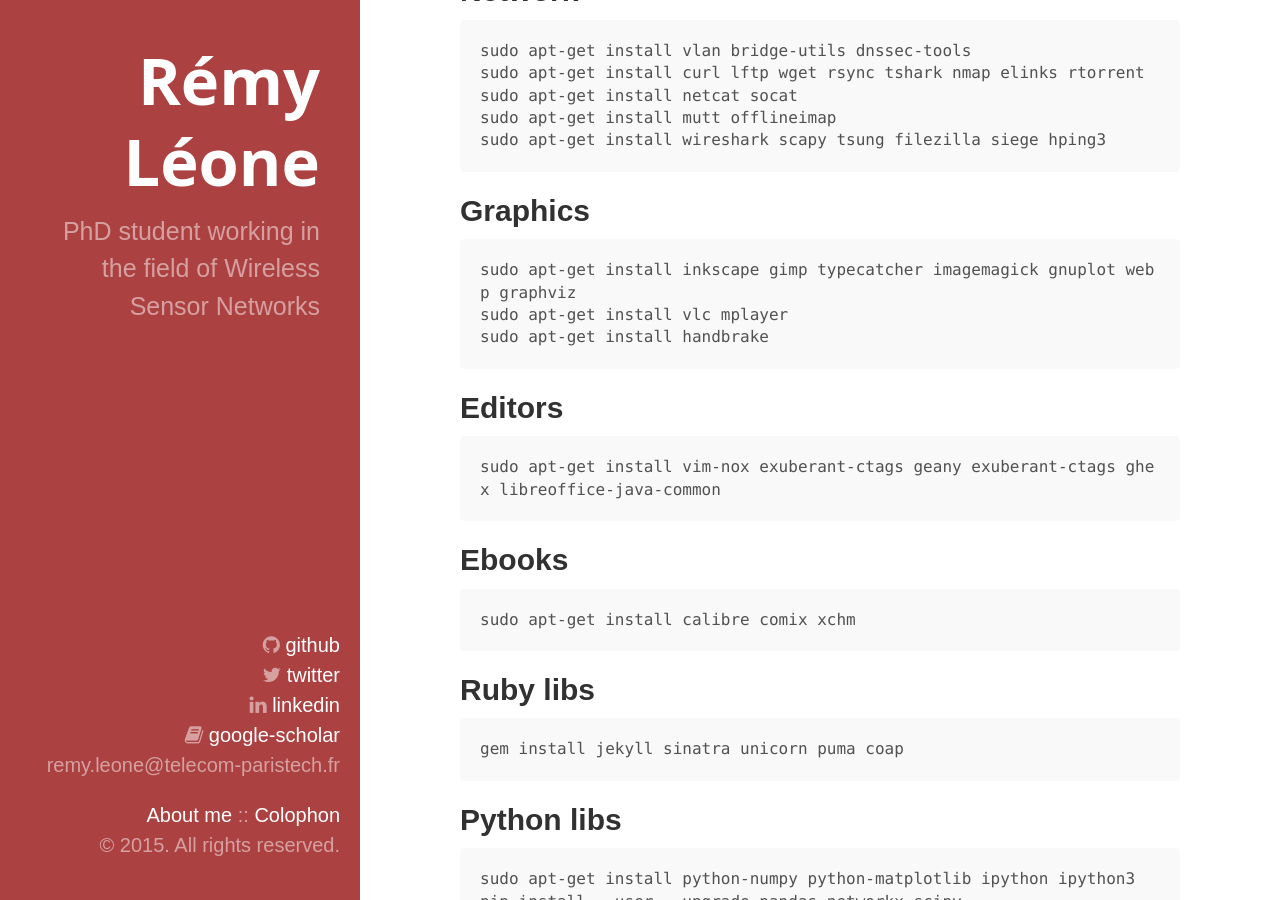
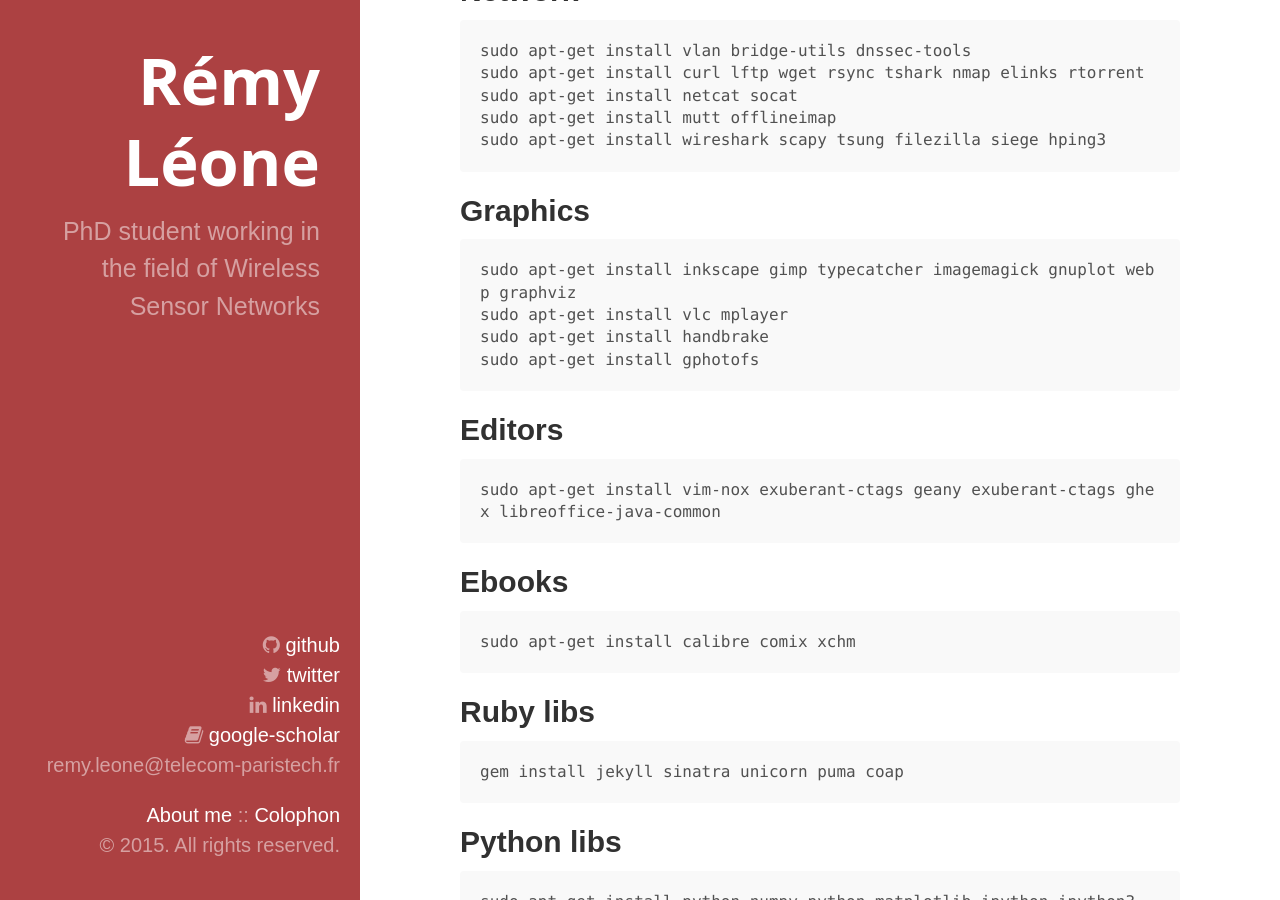
Before and after one commit to remyleone/remyleone.github.io, a Jekyll site: the page built from packages.md, in a window 1280 px wide and 900 px high, scrolled down 1060 px. Built offline with Jekyll 4.4.1, drawn with Linux system fonts in a browser that asks for light colours; nearby versions of some CDN libraries.

Commit message:
Update packages.md

```diff
--- a/packages.md
+++ b/packages.md
@@ -49,6 +49,7 @@ Graphics
 	sudo apt-get install inkscape gimp typecatcher imagemagick gnuplot webp graphviz
 	sudo apt-get install vlc mplayer
 	sudo apt-get install handbrake
+	sudo apt-get install gphotofs
 
 Editors
 -------
```
